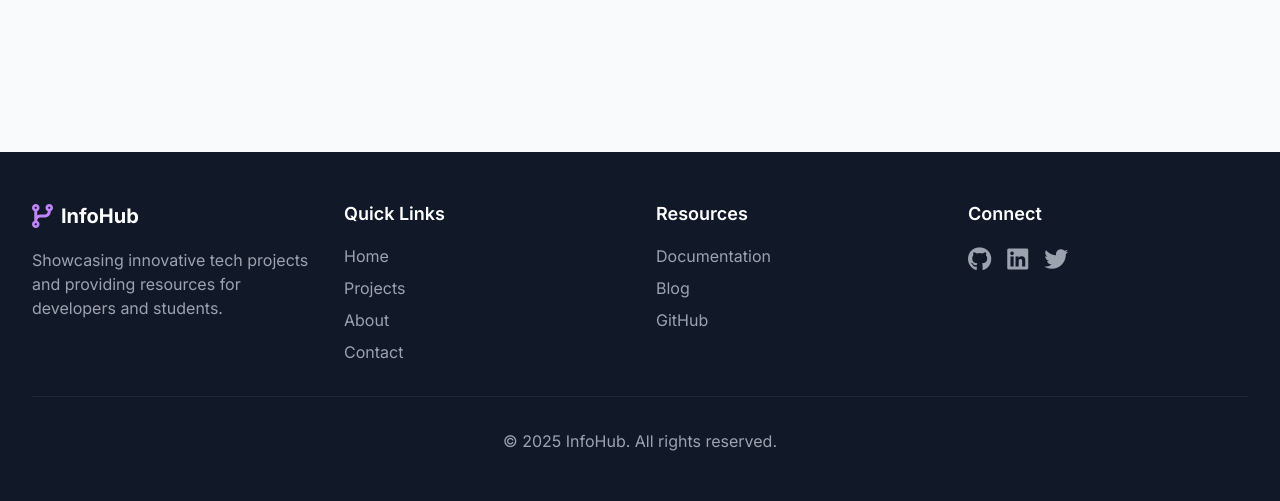
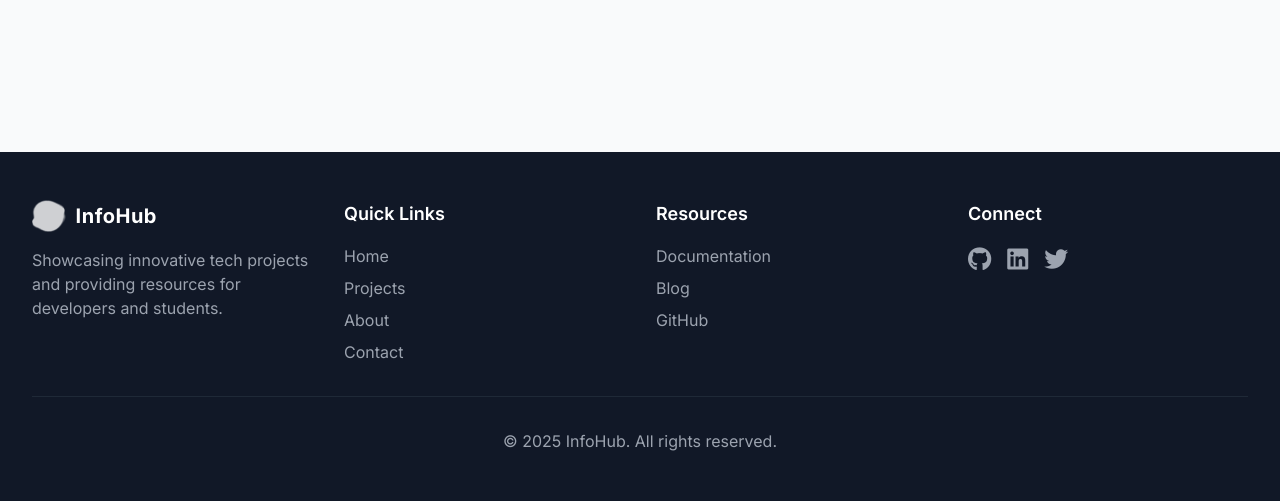
Before and after one commit to infohub007/infohub, a Flask app: page /about in a window 1280 px wide. Shown: the part 792-1293 px from the top of the page. Run offline with Flask 3, Linux system fonts and the light colour scheme; some libraries are stand-ins or nearby versions.

Commit message:
updated logo

```diff
--- a/templates/base.html
+++ b/templates/base.html
@@ -12,23 +12,23 @@
     <link rel="stylesheet" href="https://cdnjs.cloudflare.com/ajax/libs/font-awesome/6.0.0-beta3/css/all.min.css">
     <link rel="stylesheet" href="{{ url_for('static', filename='css/style.css') }}">
     <!-- Favicon for browser tab -->
-    <link rel="icon" type="image/png" href="{{ url_for('static', filename='logo.png') }}">
+    <link rel="icon" type="image/png" href="{{ url_for('static', filename='logo_transparent.png') }}">
 
     <!-- For Google search results -->
-    <link rel="icon" type="image/png" sizes="32x32" href="{{ url_for('static', filename='logo.png') }}">
-    <link rel="icon" type="image/png" sizes="16x16" href="{{ url_for('static', filename='logo.png') }}">
+    <link rel="icon" type="image/png" sizes="32x32" href="{{ url_for('static', filename='logo_transparent.png') }}">
+    <link rel="icon" type="image/png" sizes="16x16" href="{{ url_for('static', filename='logo_transparent.png') }}">
     <script type="application/ld+json">
 {
   "@context": "https://schema.org",
   "@type": "Organization",
   "name": "InfoHub",
   "url": "https://www.infohub.net.in",
-  "logo": "https://www.infohub.net.in/static/logo.png",
-  "image": "https://www.infohub.net.in/static/logo.png"
+  "logo": "https://www.infohub.net.in/static/logo_transparent.png",
+  "image": "https://www.infohub.net.in/static/logo_transparent.png"
 }
 </script>
     <!-- Apple Touch Icon (for mobile devices) -->
-    <link rel="apple-touch-icon" href="{{ url_for('static', filename='logo.png') }}">
+    <link rel="apple-touch-icon" href="{{ url_for('static', filename='logo_transparent.png') }}">
     <script defer src="{{ url_for('static', filename='js/main.js') }}"></script>
     <style>
         @import url('https://fonts.googleapis.com/css2?family=Inter:opsz,wght@14..32,300;14..32,400;14..32,500;14..32,600;14..32,700&display=swap');
@@ -45,9 +45,9 @@
         <div class="max-w-7xl mx-auto px-4 sm:px-6 lg:px-8">
             <div class="flex justify-between h-16">
                 <div class="flex items-center">
-                    <a href="{{ url_for('main.index') }}" class="flex-shrink-0 flex items-center">
-                        <i class="fas fa-code-branch text-2xl text-purple-600"></i>
-                        <span class="ml-2 text-xl font-bold gradient-text">InfoHub</span>
+                    <a href="{{ url_for('main.index') }}" class="flex-shrink-0 flex items-center space-x-2">
+                        <img src="{{ url_for('static', filename='logo_transparent.png') }}" alt="InfoHub Logo" class="h-9 w-auto md:h-10 transition-transform duration-300 hover:scale-105">
+                        <span class="text-xl font-bold gradient-text tracking-wide">InfoHub</span>
                     </a>
                     <div class="hidden md:ml-6 md:flex md:space-x-8">
                         <a href="{{ url_for('main.index') }}"
@@ -144,9 +144,9 @@
         <div class="max-w-7xl mx-auto py-12 px-4 sm:px-6 lg:px-8">
             <div class="grid grid-cols-1 md:grid-cols-4 gap-8">
                 <div>
-                    <div class="flex items-center space-x-2">
-                        <i class="fas fa-code-branch text-2xl text-purple-400"></i>
-                        <span class="text-xl font-bold">InfoHub</span>
+                    <div class="flex items-center space-x-2.5">
+                        <img src="{{ url_for('static', filename='logo_transparent.png') }}" alt="InfoHub Logo" class="h-8 w-auto filter brightness-0 invert opacity-80 transition-opacity duration-300 hover:opacity-100">
+                        <span class="text-xl font-bold tracking-wide">InfoHub</span>
                     </div>
                     <p class="mt-4 text-gray-400">Showcasing innovative tech projects and providing resources for
                         developers and students.</p>
```
Also changed, not shown: static/logo.png, static/logo_transparent.png (added).
